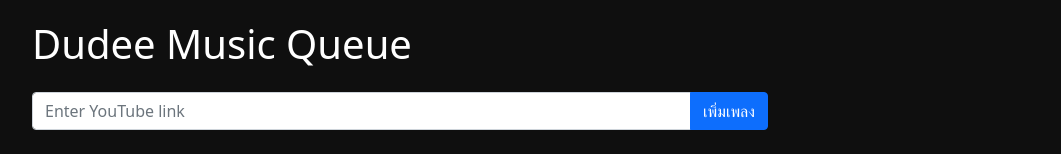
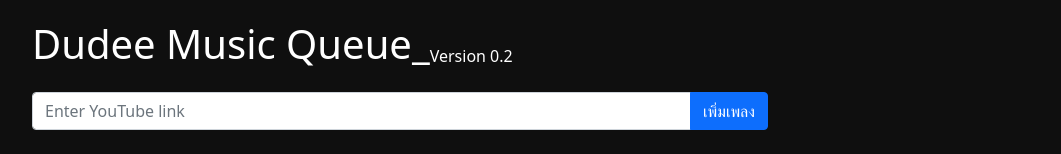
Before and after one commit to greentourn/Youtube-Queue-Music-player, a website: page public/index.html in a window 1280 px wide. Shown: the top 154 px of the page, without its empty margins (50-1111 px from the left). Drawn offline with nearby package versions, Linux system fonts and the light colour scheme; no server answers.

Commit message:
update version

```diff
--- a/public/index.html
+++ b/public/index.html
@@ -12,7 +12,8 @@
 </head>
 <body>
   <div class="container">
-    <h1 class="mb-4 text-white">Dudee Music Queue</h1>
+    <div class="d-flex flex-row align-items-center"><h1 class="mb-4 text-white">Dudee Music Queue_</h1>
+    <span class="text-white">Version 0.2</span></div>
     <div class="row mb-4">
       <div class="col-md-8">
         <div class="input-group">
```
